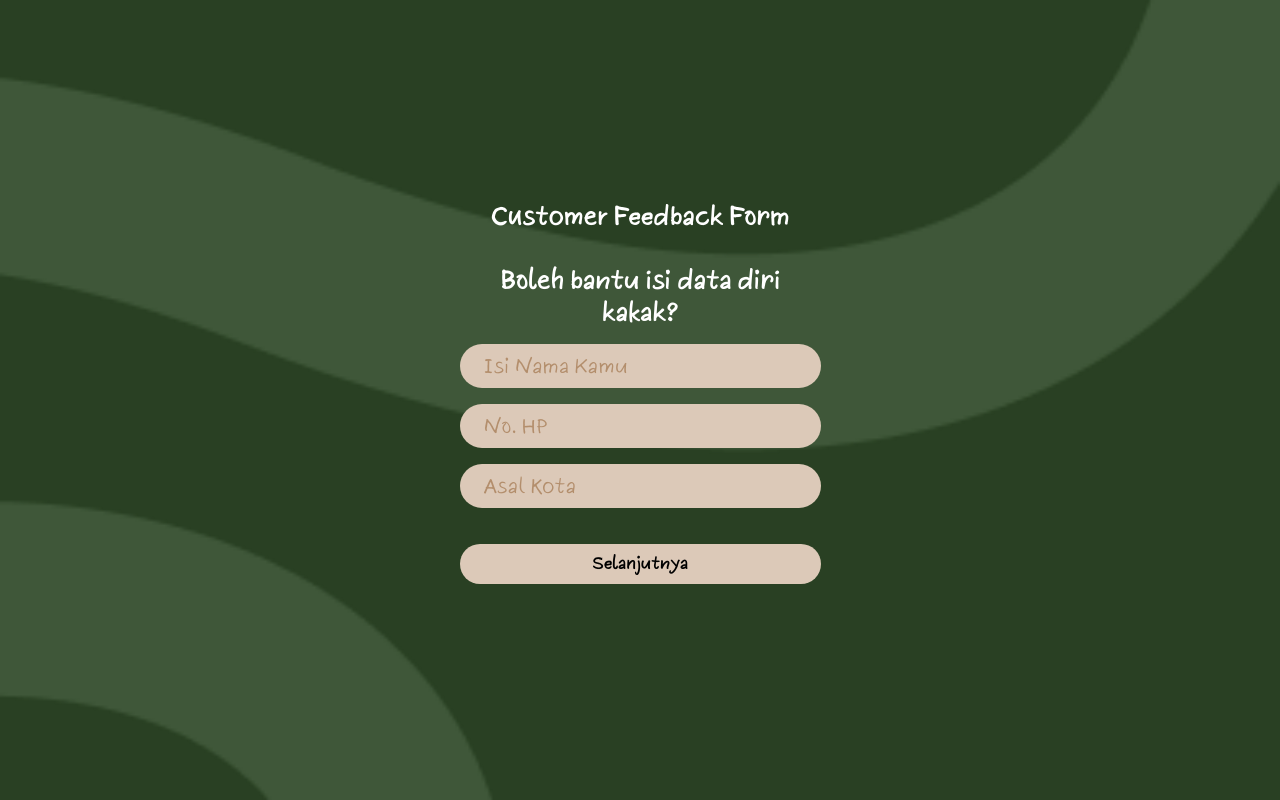
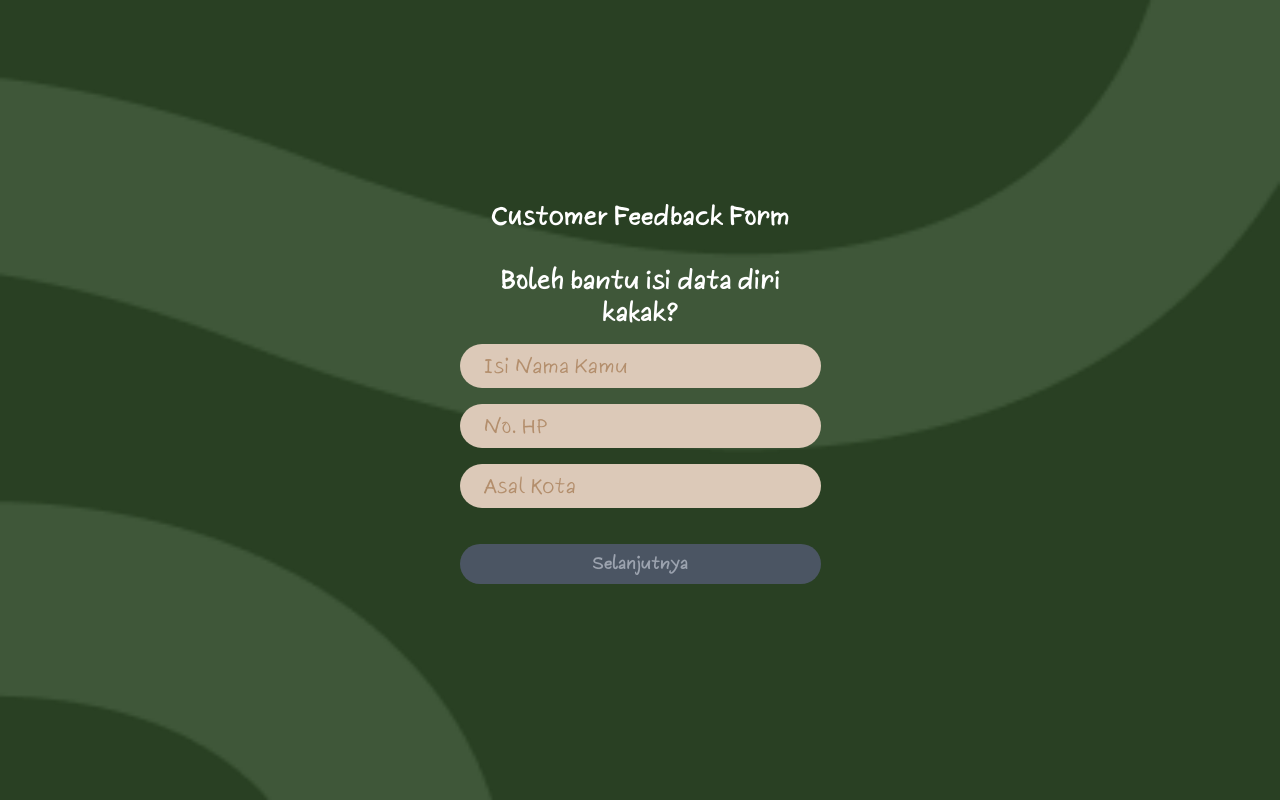
Before and after one commit to jerriejayadi/jodough-feedback-form-fe, a Next.js app: page /questionnaire in a window 1280 px wide. Built offline with nearby package versions, Linux system fonts and the light colour scheme.

Commit message:
[FIX] Disabled condition and button color

```diff
--- a/src/components/StepForm/index.tsx
+++ b/src/components/StepForm/index.tsx
@@ -187,18 +187,23 @@ const StepForm: React.FC<{ steps: Step[] }> = ({ steps }) => {
             onClick={() => {
               nextStep();
             }}
-            className={`button mt-5 text-black font-semibold active:bg-white`}
+            disabled={
+              answers[0][0] === "" ||
+              answers[0][1] === "" ||
+              answers[0][2] === ""
+            }
+            className={`button mt-5 text-[#DCC9B8] bg-[#B38E6C]  font-semibold active:bg-white disabled:bg-gray-600 disabled:text-gray-400`}
           >
             Selanjutnya
           </button>
         )}
         {currentStep === steps.length - 1 && (
           <button
-            disabled={loading}
+            disabled={loading || answers.some((rows) => rows.some((rows2)=>(rows2==='')))}
             onClick={() => {
               handleSubmit();
             }}
-            className={`button text-xl font-bold text-black active:bg-white disabled:bg-gray-400 disabled:text-gray-500`}
+            className={`button text-[#DCC9B8] bg-[#B38E6C]  text-xl font-bold  active:bg-white disabled:bg-gray-400 disabled:text-gray-500`}
           >
             Submit
           </button>
```
